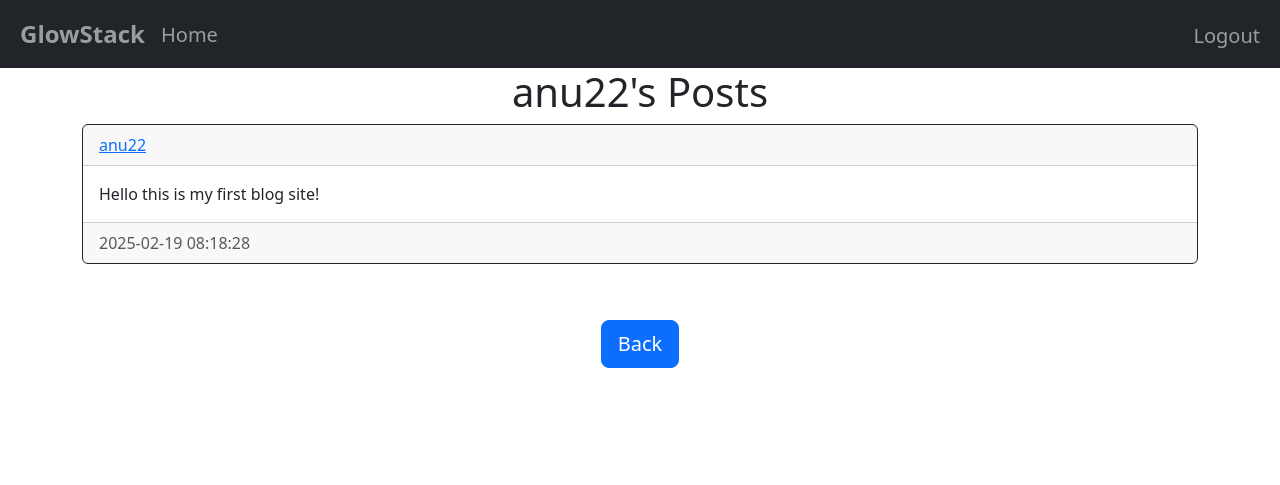
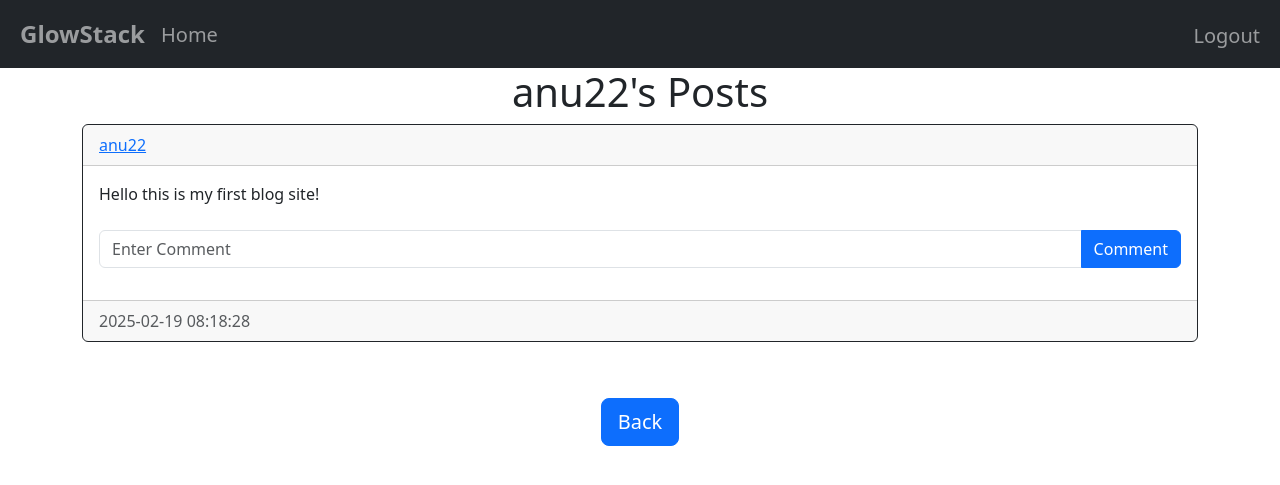
Before and after one commit to Yaminianitha19/Blog_site, a Flask app: a page that uses website/templates/posts_div.html in a window 1280 px wide. Shown: the top 485 px of the page. Run offline with Flask 3, Linux system fonts and the light colour scheme; a user stored in the database is signed in.

Commit message:
added comment

```diff
--- a/website/__init__.py
+++ b/website/__init__.py
@@ -19,7 +19,7 @@ def create_app():
     app.register_blueprint(views, url_prefix="/")
     app.register_blueprint(auth, url_prefix="/")
 
-    from .models import User, Post
+    from .models import User, Post, Comment
 
     create_database(app)
     login_manager = LoginManager()
--- a/website/templates/posts_div.html
+++ b/website/templates/posts_div.html
@@ -25,6 +25,11 @@
         </div>
         <div class="card-body">
             <div class="card-text">{{post.text}}</div>
+            <br/>
+            <form class="input-group mb-3" method ='POST'action="/create-comment/{{post.id}}">
+                <input type="text" id="text" class="form-control" name="text" placeholder="Enter Comment">
+                <button class="btn btn-primary" type="submit">Comment</button>
+            </form>
         </div>
         <div class="card-footer text-muted">{{post.date_created}}</div>
     </div>
--- a/website/views.py
+++ b/website/views.py
@@ -1,6 +1,6 @@
 from flask import Blueprint, render_template, request, flash, redirect, url_for
 from flask_login import login_required, current_user
-from .models import Post, User
+from .models import Post, User, Comment
 from . import db
 
 
@@ -64,5 +64,22 @@ def posts(username):
         flash("User does not exist.", category="error")
         return redirect(url_for('views.home'))
 
-    posts = Post.query.filter_by(author=user.id).order_by(Post.date_created.desc()).all()
+    posts = user.posts
     return render_template("post.html", user=current_user, posts=posts, username=username)
+
+@views.route("/create-comment/<post_id>", methods=['POST'])
+@login_required
+def create_comment(post_id):
+    text = request.form.get('text')
+
+    if not text:
+        flash('Comment cannot be empty', category='error')
+    else:
+        post = Post.query.filter_by(id=post_id).first()
+        if post:
+            comment = Comment(text=text, author=current_user.id, post_id=post_id)
+            db.session.add(comment)
+            db.session.commit()
+        else:
+            flash('Post does not exist.', category='error')
+    return redirect(url_for('views.home', username=current_user.username))
```
Also changed, not shown: website/models.py (+10 -1 lines), instance/database.db.
